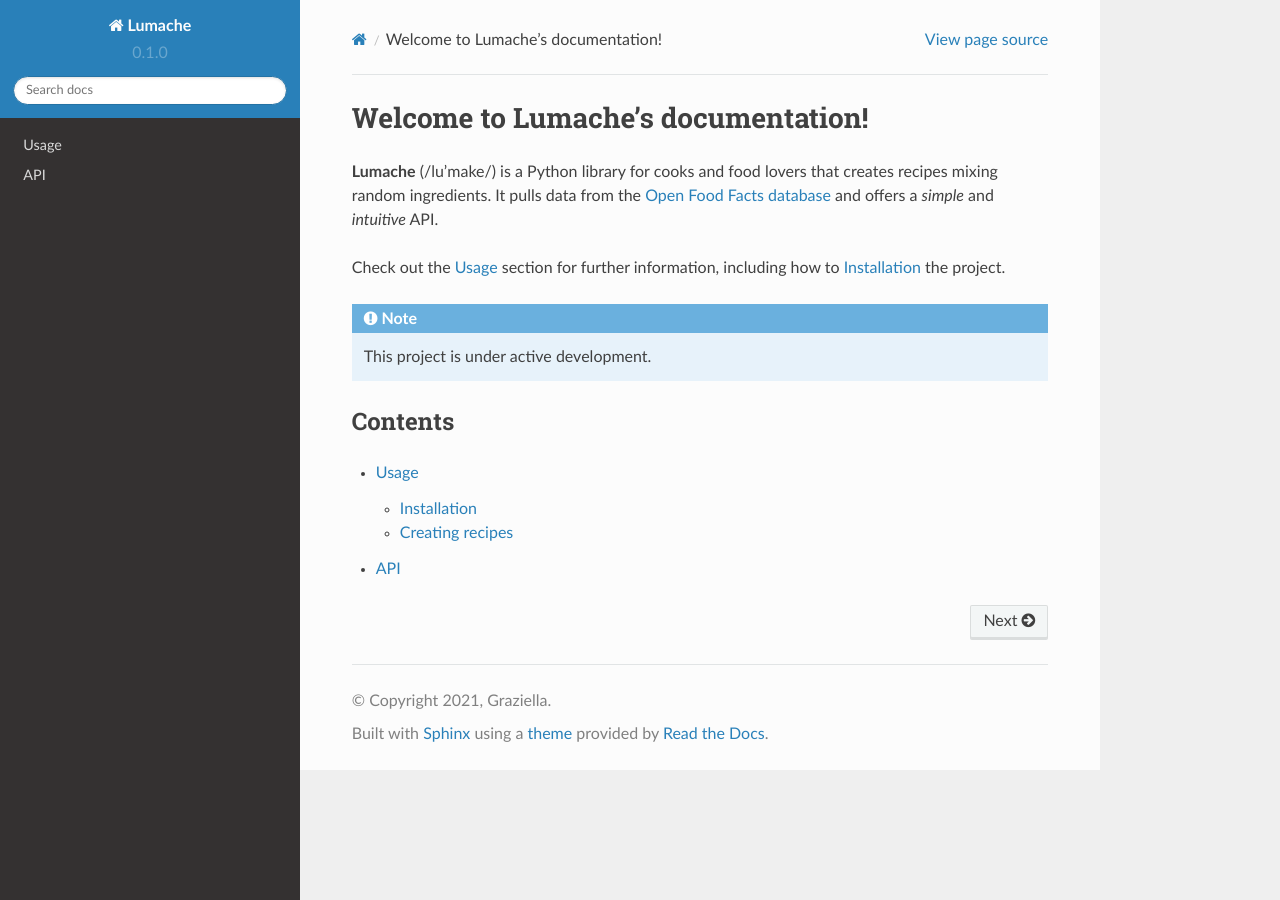
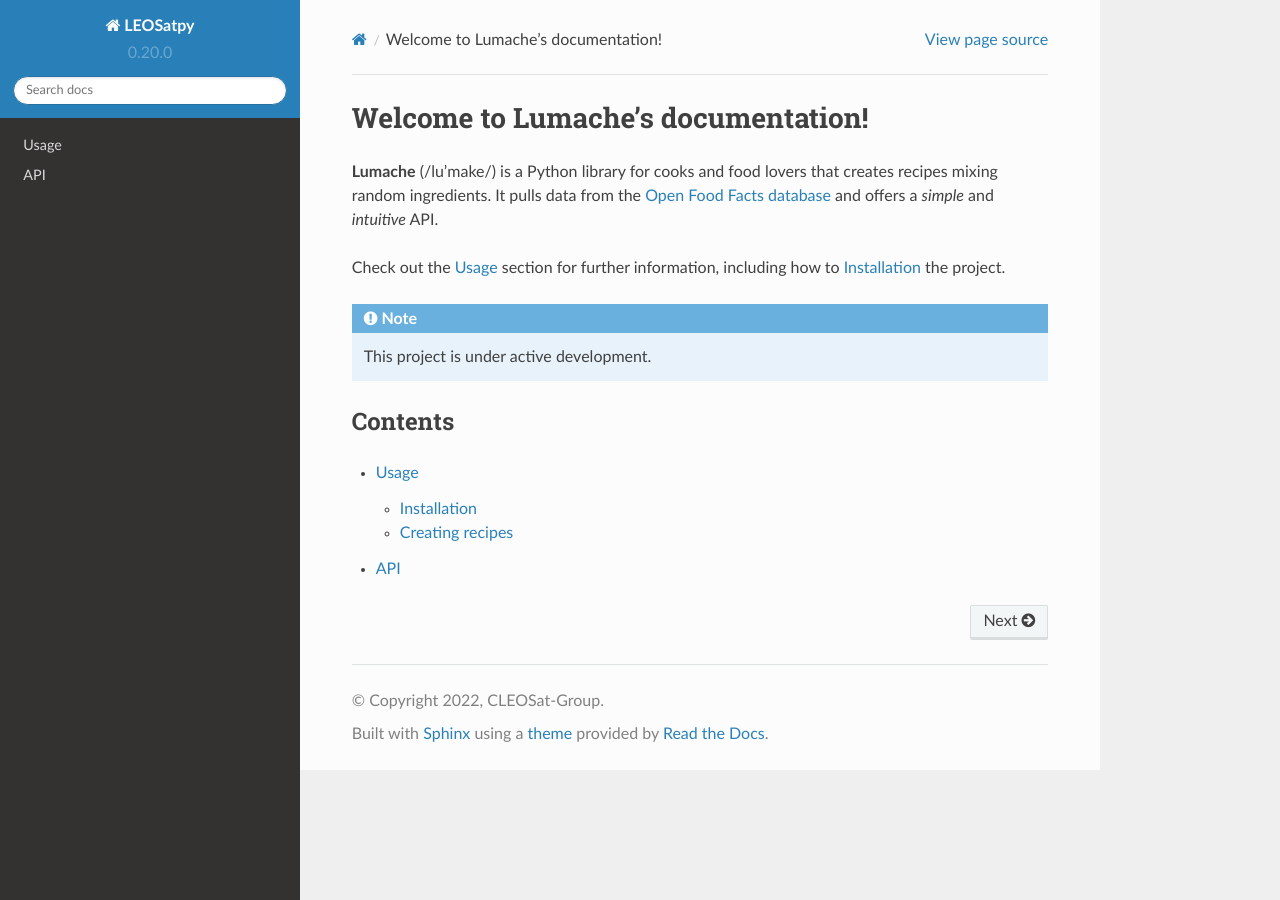
Before and after one commit to CLEOsat-group/leosatpy, a Sphinx documentation site: the page built from docs/source/index.rst, in a window 1280 px wide. Built offline with Sphinx 7.4.7 and the Read the Docs theme 2.0.0, drawn with Linux system fonts in a browser that asks for light colours.

Commit message:
Initial commit

```diff
--- a/docs/source/conf.py
+++ b/docs/source/conf.py
@@ -2,12 +2,12 @@
 
 # -- Project information
 
-project = 'Lumache'
-copyright = '2021, Graziella'
-author = 'Graziella'
+project = 'LEOSatpy'
+copyright = '2022, CLEOSat-Group'
+author = 'Christian Adam'
 
-release = '0.1'
-version = '0.1.0'
+release = '0.1.0-alpha'
+version = '0.20.0'
 
 # -- General configuration
 
--- a/pyproject.toml
+++ b/pyproject.toml
@@ -5,7 +5,7 @@
 [project]
 name = "leosatpy"
 authors = [{name = "CLEOSat-Group", email = "christian.adam84@gmail.com"}]
-dynamic = ["0.10.0", "description"]
+dynamic = ["0.20.0", "description"]
 readme = "README.rst"
 requires-python = ">=3.9"
 license = {text = "BSD 3-Clause License"}
```
